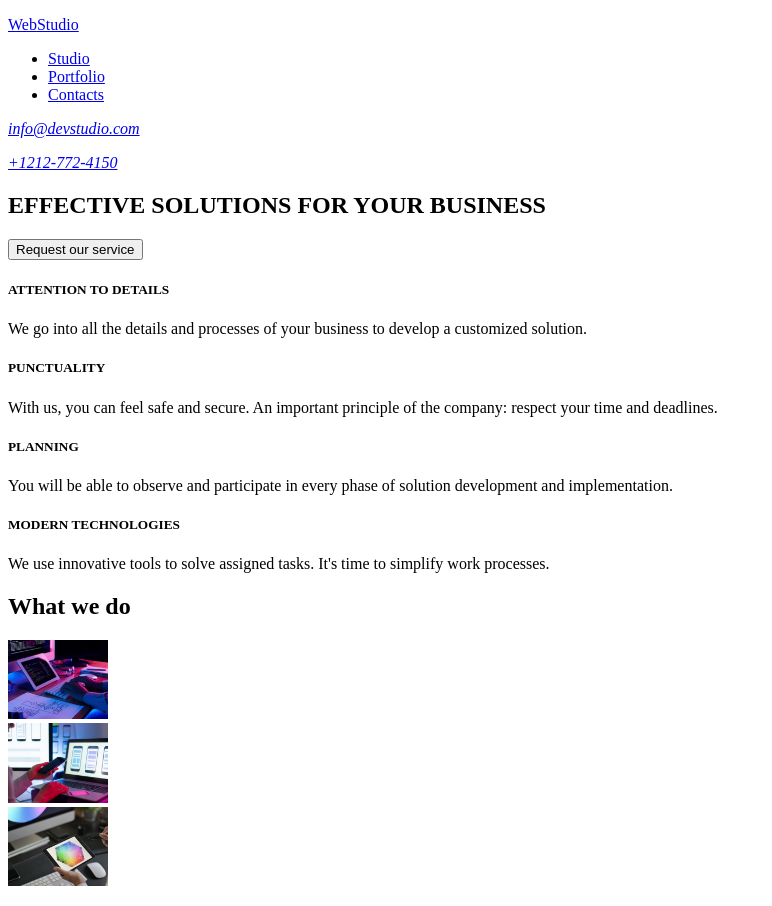
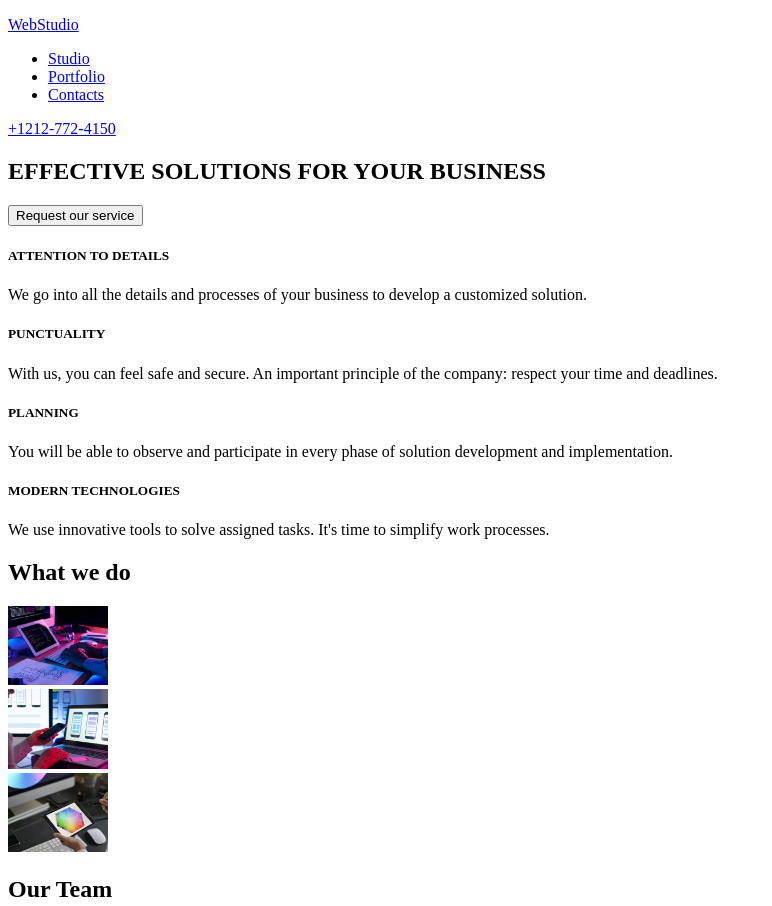
Before and after one commit to seriserj/goit-markup-hw-01, a plain HTML site: page index.html in a window 1280 px wide. Shown: the top 906 px of the page, without its empty margins (0-772 px from the left). Drawn offline with Linux system fonts and the light colour scheme.

Commit message:
homework

```diff
--- a/index.html
+++ b/index.html
@@ -18,8 +18,9 @@
           <li><a href="#">Contacts</a></li>
         </ul>
     </nav>
-    <address><a href="#"><p><span>info@devstudio.com</span></p></a></address>
-    <address><a href="tel:+1212-772-4150">+1212-772-4150</a></address>
+    <a href="mailto:info@devstudio.com"></a>
+    <a href="tel:+1212-772-4150">+1212-772-4150</a>
+
     </header>
 
     <!--Main Section-->
```
